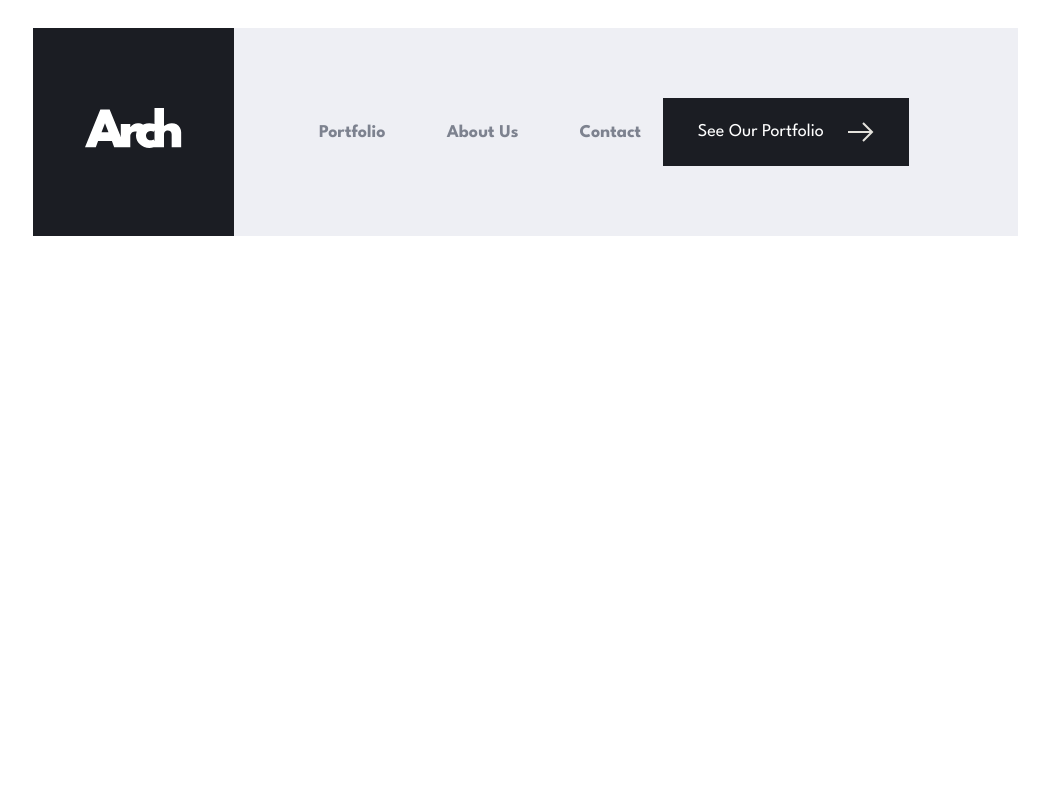
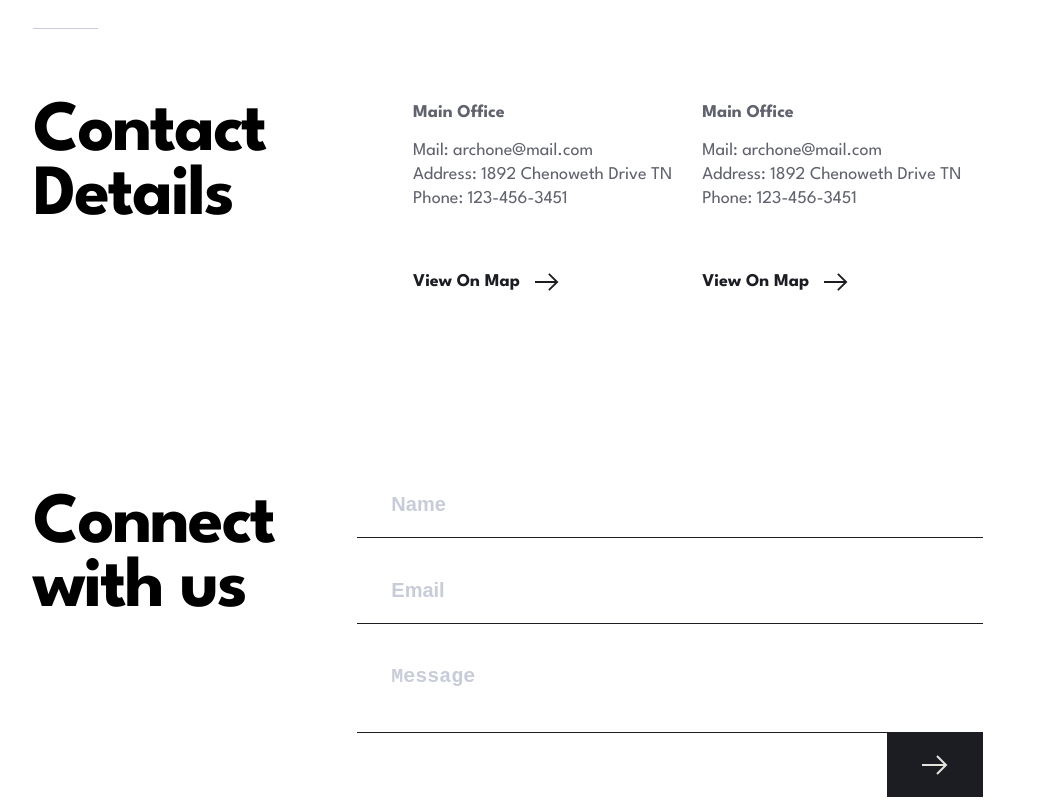
Before and after one commit to adarshcodes/arch-studio, a React (Create React App) app: page /contact in a window 1280 px wide. Shown: the part 1060-1860 px from the top of the page, without its empty margins (132-1181 px from the left). Before the commit the page ends 1296 px from the top, so only its background shows below. Built offline with nearby package versions, Linux system fonts and the light colour scheme.

Commit message:
complted contact form component

```diff
--- /dev/null
+++ b/src/assets/sass/components/_contactDetails.styles.scss
@@ -0,0 +1,90 @@
+.contact-details {
+	margin-bottom: 19.9rem;
+	@include flex-row;
+	align-items: flex-start;
+	position: relative;
+	padding-top: 7.3rem;
+
+	.bar-heading,
+	.office {
+		max-width: 35rem;
+		margin-right: 3rem;
+	}
+
+	.offices {
+		width: auto;
+		@include flex-row-space-between;
+	}
+
+	.bar {
+		position: absolute;
+		width: 6.5rem;
+		height: 0.1rem;
+		top: 0;
+		background-color: #c8ccd8;
+	}
+
+	.bar-heading {
+		width: auto;
+	}
+
+	.office {
+		color: $dark-grey;
+
+		&:last-child {
+			margin-right: 0rem;
+		}
+
+		&-title {
+			font-weight: bold;
+			margin-bottom: 1.4rem;
+		}
+
+		&-address {
+			margin-bottom: 5.9rem;
+		}
+	}
+
+	.view-btn {
+		display: inline-flex;
+		align-items: center;
+		font-weight: bold;
+		color: $very-dark-blue;
+		cursor: pointer;
+		position: relative;
+
+		.arrow-icon {
+			width: 2.4rem;
+			transition: all 0.3s;
+			margin-left: 1.5rem;
+		}
+
+		&:hover .arrow-icon {
+			transform: translateX(1rem);
+		}
+
+		&::after {
+			content: "";
+			position: absolute;
+			width: 85%;
+			height: 0.2rem;
+			bottom: 0;
+			left: 0;
+			transform: scaleX(0);
+			transform-origin: bottom center;
+			transition: transform 0.3s ease-out;
+			background-color: $medium-grey;
+		}
+
+		&:hover:after {
+			transform: scaleX(1);
+			transform-origin: bottom center;
+		}
+	}
+}
+
+.contact-section {
+	.big-span {
+		left: -7rem !important;
+	}
+}
--- /dev/null
+++ b/src/assets/sass/components/_contactForm.styles.scss
@@ -0,0 +1,52 @@
+.contact-form-container {
+	margin-bottom: 16rem;
+	@include flex-row;
+
+	.bar-heading {
+		max-width: 35rem;
+		margin-right: 3rem;
+	}
+
+	.contact-form {
+		width: 100%;
+		@include flex-column;
+
+		.contact-input {
+			&:not(:first-child) {
+				margin-top: 4.1rem;
+			}
+
+			.input-field {
+				display: flex;
+				width: 100%;
+				border: none;
+				border-bottom: 0.1rem solid $very-dark-blue;
+				padding: 0 3.44rem 2.1rem 3.44rem;
+				font-size: 2rem;
+				font-weight: bold;
+				color: $very-dark-blue;
+				transition: all 0.3s;
+
+				&::placeholder {
+					color: $light-grey;
+				}
+
+				&:focus {
+					outline: none;
+					border-bottom: 0.2rem solid $very-dark-blue;
+				}
+			}
+
+			textarea {
+				resize: none;
+			}
+		}
+	}
+
+	a {
+		align-self: flex-end;
+		.arrow-icon {
+			padding-left: 0 !important;
+		}
+	}
+}
--- a/src/assets/sass/main.css
+++ b/src/assets/sass/main.css
@@ -568,6 +568,152 @@ body {
   transform: scale(1);
 }
 
+.contact-details {
+  margin-bottom: 19.9rem;
+  display: flex;
+  flex-direction: row;
+  align-items: flex-start;
+  position: relative;
+  padding-top: 7.3rem;
+}
+
+.contact-details .bar-heading,
+.contact-details .office {
+  max-width: 35rem;
+  margin-right: 3rem;
+}
+
+.contact-details .offices {
+  width: auto;
+  display: flex;
+  justify-content: space-between;
+  align-items: center;
+}
+
+.contact-details .bar {
+  position: absolute;
+  width: 6.5rem;
+  height: 0.1rem;
+  top: 0;
+  background-color: #c8ccd8;
+}
+
+.contact-details .bar-heading {
+  width: auto;
+}
+
+.contact-details .office {
+  color: #60636d;
+}
+
+.contact-details .office:last-child {
+  margin-right: 0rem;
+}
+
+.contact-details .office-title {
+  font-weight: bold;
+  margin-bottom: 1.4rem;
+}
+
+.contact-details .office-address {
+  margin-bottom: 5.9rem;
+}
+
+.contact-details .view-btn {
+  display: inline-flex;
+  align-items: center;
+  font-weight: bold;
+  color: #1b1d23;
+  cursor: pointer;
+  position: relative;
+}
+
+.contact-details .view-btn .arrow-icon {
+  width: 2.4rem;
+  transition: all 0.3s;
+  margin-left: 1.5rem;
+}
+
+.contact-details .view-btn:hover .arrow-icon {
+  transform: translateX(1rem);
+}
+
+.contact-details .view-btn::after {
+  content: "";
+  position: absolute;
+  width: 85%;
+  height: 0.2rem;
+  bottom: 0;
+  left: 0;
+  transform: scaleX(0);
+  transform-origin: bottom center;
+  transition: transform 0.3s ease-out;
+  background-color: #7d828f;
+}
+
+.contact-details .view-btn:hover:after {
+  transform: scaleX(1);
+  transform-origin: bottom center;
+}
+
+.contact-section .big-span {
+  left: -7rem !important;
+}
+
+.contact-form-container {
+  margin-bottom: 16rem;
+  display: flex;
+  flex-direction: row;
+}
+
+.contact-form-container .bar-heading {
+  max-width: 35rem;
+  margin-right: 3rem;
+}
+
+.contact-form-container .contact-form {
+  width: 100%;
+  display: flex;
+  flex-direction: column;
+}
+
+.contact-form-container .contact-form .contact-input:not(:first-child) {
+  margin-top: 4.1rem;
+}
+
+.contact-form-container .contact-form .contact-input .input-field {
+  display: flex;
+  width: 100%;
+  border: none;
+  border-bottom: 0.1rem solid #1b1d23;
+  padding: 0 3.44rem 2.1rem 3.44rem;
+  font-size: 2rem;
+  font-weight: bold;
+  color: #1b1d23;
+  transition: all 0.3s;
+}
+
+.contact-form-container .contact-form .contact-input .input-field::placeholder {
+  color: #c8ccd8;
+}
+
+.contact-form-container .contact-form .contact-input .input-field:focus {
+  outline: none;
+  border-bottom: 0.2rem solid #1b1d23;
+}
+
+.contact-form-container .contact-form .contact-input textarea {
+  resize: none;
+}
+
+.contact-form-container a {
+  align-self: flex-end;
+}
+
+.contact-form-container a .arrow-icon {
+  padding-left: 0 !important;
+}
+
 .navbar {
   display: flex;
   flex-direction: row;
@@ -634,7 +780,7 @@ body {
 }
 
 .footer__list {
-  min-width: 78.4rem;
+  width: 86.4rem;
   display: flex;
   flex-direction: row;
   align-items: center;
@@ -677,7 +823,7 @@ body {
 .footer .button {
   position: absolute;
   top: 50%;
-  right: 7.8%;
+  right: 0;
   transform: translate(0, -50%);
 }
 /*# sourceMappingURL=main.css.map */
--- a/src/assets/sass/main.scss
+++ b/src/assets/sass/main.scss
@@ -19,6 +19,8 @@
 @import "./components/aboutContent.styles";
 @import "./components/heritage.styles";
 @import "./components/leaders.styles";
+@import "./components/contactDetails.styles";
+@import "./components/contactForm.styles";
 
 // Routes
 @import "./routes/navigation.styles";
--- a/src/assets/sass/routes/_footer.styles.scss
+++ b/src/assets/sass/routes/_footer.styles.scss
@@ -14,7 +14,7 @@
 	}
 
 	&__list {
-		min-width: 78.4rem;
+		width: 86.4rem;
 		@include flex-row;
 		align-items: center;
 		background-color: $very-light-grey;
@@ -56,7 +56,7 @@
 	.button {
 		position: absolute;
 		top: 50%;
-		right: 7.8%;
+		right: 0;
 		transform: translate(0, -50%);
 	}
 }
--- a/src/components/aboutHero.component.jsx
+++ b/src/components/aboutHero.component.jsx
@@ -17,7 +17,7 @@ function AboutHero({ image, title, heading, desc }) {
 				<img src={image.desktop} alt="hero-about" />
 			</picture>
 			<div className="about-hero__content">
-				<span className="heading-xl">{title}</span>
+				<span className="heading-xl big-span">{title}</span>
 				<div className="about-hero__content--description about-content">
 					<div className="bar"></div>
 					<h3 className="heading-m">{heading}</h3>
--- a/src/routes/contact/contact.component.jsx
+++ b/src/routes/contact/contact.component.jsx
@@ -4,6 +4,8 @@ import Helmet from "react-helmet";
 // importing components
 import Pagination from "../../components/pagination.component";
 import AboutHero from "../../components/aboutHero.component";
+import ContactDetails from "./contactDetails.component";
+import ContactForm from "./contactForm.component";
 
 // importing images
 import hero from "../../assets/images/contact/image-hero.jpg";
@@ -27,7 +29,7 @@ export default function Contact() {
 	}, []);
 
 	return (
-		<div>
+		<section className="contact-section">
 			<Helmet>
 				<title>Arch Studio | Contact Us</title>
 			</Helmet>
@@ -38,6 +40,8 @@ export default function Contact() {
 				heading={heroData.heading}
 				desc={heroData.desc}
 			/>
-		</div>
+			<ContactDetails />
+			<ContactForm />
+		</section>
 	);
 }
--- /dev/null
+++ b/src/routes/contact/contactDetails.component.jsx
@@ -0,0 +1,42 @@
+import React from "react";
+
+import ViewButton from "./viewButton.component";
+
+function ContactDetails() {
+	return (
+		<div className="contact-details">
+			<div className="bar"></div>
+			<div className="bar-heading about-content">
+				<h3 className="heading-m">Contact Details</h3>
+			</div>
+
+			<div className="offices">
+				<div className="office">
+					<p className="office-title">Main Office</p>
+					<p className="office-address">
+						Mail: archone@mail.com
+						<br />
+						Address: 1892 Chenoweth Drive TN
+						<br />
+						Phone: 123-456-3451
+					</p>
+					<ViewButton />
+				</div>
+
+				<div className="office">
+					<p className="office-title">Main Office</p>
+					<p className="office-address">
+						Mail: archone@mail.com
+						<br />
+						Address: 1892 Chenoweth Drive TN
+						<br />
+						Phone: 123-456-3451
+					</p>
+					<ViewButton />
+				</div>
+			</div>
+		</div>
+	);
+}
+
+export default ContactDetails;
--- /dev/null
+++ b/src/routes/contact/contactForm.component.jsx
@@ -0,0 +1,40 @@
+import React from "react";
+
+import Button from "../../components/button.component";
+
+function ContactForm() {
+	return (
+		<div className="contact-form-container">
+			<div className="bar-heading about-content">
+				<h3 className="heading-m">Connect with us</h3>
+			</div>
+			<form className="contact-form">
+				<div class="contact-input">
+					<input
+						class="input-field input"
+						type="text"
+						placeholder="Name"
+						required
+					/>
+					<span class="focus-border"></span>
+				</div>
+				<div class="contact-input">
+					<input
+						class="input-field input"
+						type="email"
+						placeholder="Email"
+						required
+					/>
+					<span class="focus-border"></span>
+				</div>
+				<div class="contact-input">
+					<textarea class="input-field input" placeholder="Message" required />
+					<span class="focus-border"></span>
+				</div>
+				<Button linkedTo={"#"} />
+			</form>
+		</div>
+	);
+}
+
+export default ContactForm;
--- /dev/null
+++ b/src/routes/contact/viewButton.component.jsx
@@ -0,0 +1,12 @@
+import React from "react";
+import Arrow from "../../assets/images/icons/icon-arrow.svg";
+
+function ViewButton() {
+	return (
+		<div className="view-btn">
+			View On Map <img src={Arrow} alt="arrow" className="arrow-icon" />
+		</div>
+	);
+}
+
+export default ViewButton;
```
Also changed, not shown: 1 other file (tests, documents, lock files or other folders).
